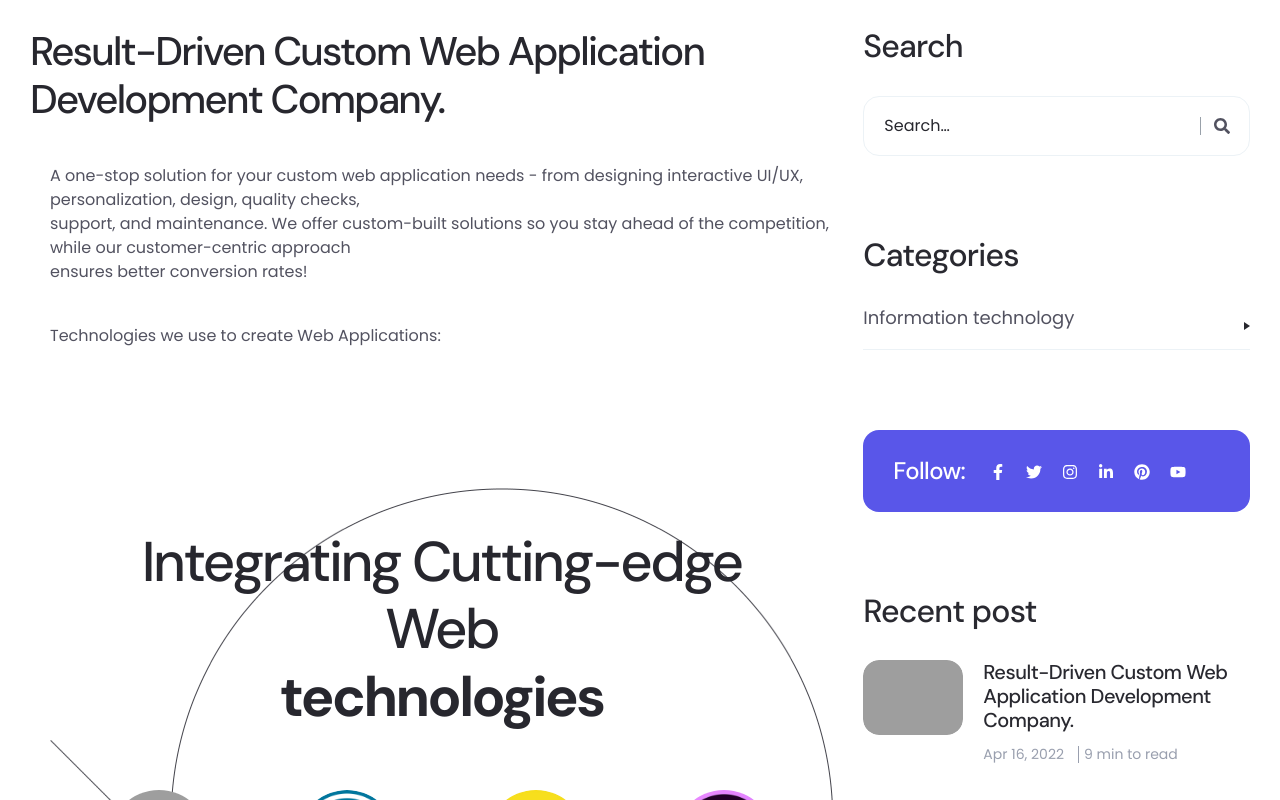
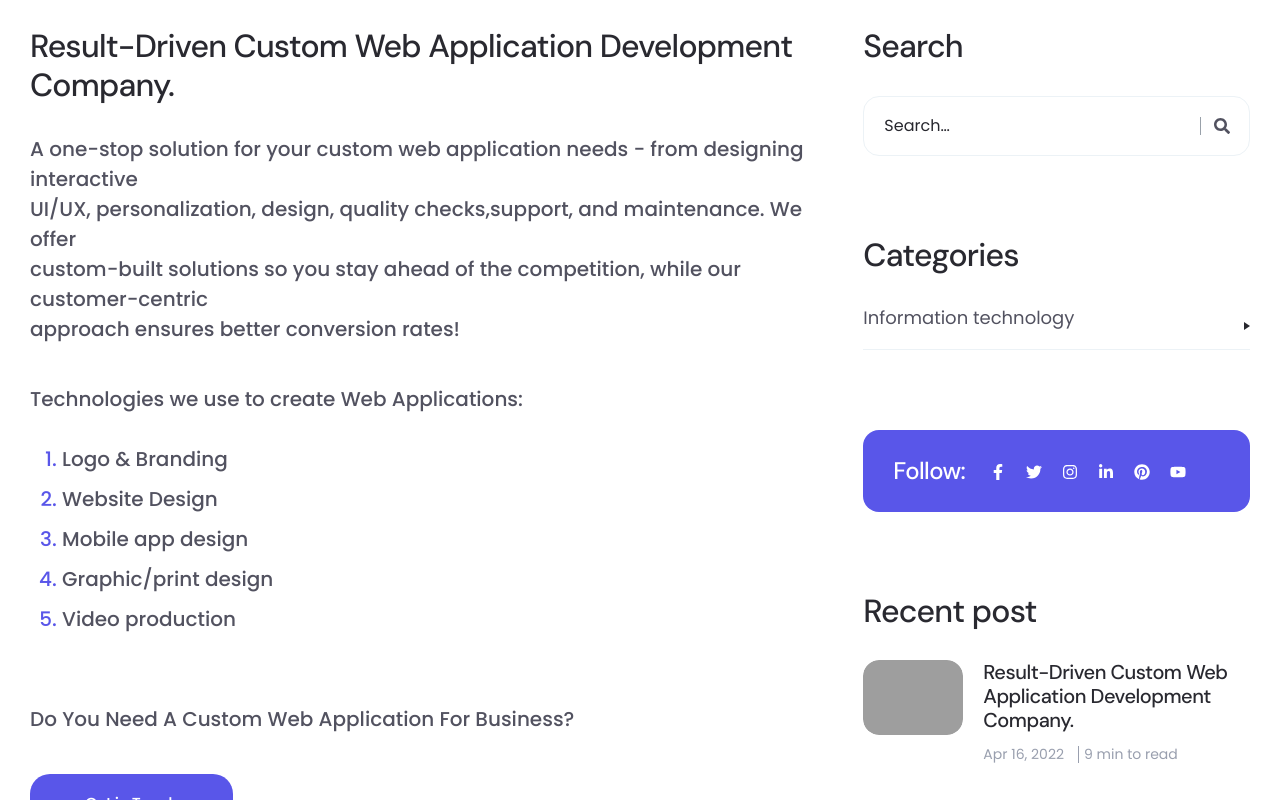
Before and after one commit to rohit-rai-0101rm/ca, a React (Create React App) app: page /blog-grid in a window 1280 px wide. Shown: the part 560-1360 px from the top of the page. Built offline with nearby package versions, Linux system fonts and the light colour scheme; grey boxes are pictures that could not be loaded.

Commit message:
web dev page done

```diff
--- a/src/assets/scss/default/_spacing.scss
+++ b/src/assets/scss/default/_spacing.scss
@@ -142,6 +142,9 @@
     margin-top: 200px;
 }
 .mt--250 {
+    margin-top: 270px;
+}
+.mt--webdevPadding {
     margin-top: 270px;
 }
 .mt--150 {
--- a/src/component/Frequently/Frequently.js
+++ b/src/component/Frequently/Frequently.js
@@ -9,7 +9,7 @@ const Frequently = () => {
     <div className="section section-padding-equal bg-color-light faq-area">
     <div className="container">
         <div className="row">
-        <center> <h2>Frequently asked questions</h2> </center>
+        <center> <h4 className='title'>Frequently asked questions</h4> </center>
 
             <div className="col-lg-12 col-xl-12">
                 <div className="faq-accordion">
--- a/src/component/ProcessFolllowed/ProcessFollowed.js
+++ b/src/component/ProcessFolllowed/ProcessFollowed.js
@@ -11,7 +11,7 @@ const ProcessFollowed = () => {
         <div className="section section-padding-equal bg-color-light faq-area">
             <div className="container">
                 <div className="row">
-                         <center>  <h3>Web Development Process followed by Dignifyd being a Website Development Agency</h3> </center>
+                         <center>  <h4>Web Development Process followed by Dignifyd being a Website Development Agency</h4> </center>
 
                     <div className="col-lg-5 col-xl-4">
 
--- a/src/component/ProfessionalService/ProfessionalService.js
+++ b/src/component/ProfessionalService/ProfessionalService.js
@@ -8,12 +8,12 @@ const ProfessionalService = () => {
     <div className="section section-padding case-study-featured-area">
                 <div className="container">
                     <div className="row">
-                    <div className="col-xl-7 col-lg-6">
+                    <div className="col-xl-5 col-lg-6">
                         <div className="case-study-featured-thumb text-start">
                         <img src={process.env.PUBLIC_URL + "/images/webService.png"} alt="travel" />
                         </div>
                     </div>
-                    <div className="col-xl-5 col-lg-6">
+                    <div className="col-xl-7 col-lg-6">
                         <div className="case-study-featured">
                         <div className="section-heading heading-left">
                             <h4 className="title">Our Professional Web Development Services will make your new website project a success</h4>
--- a/src/component/blog/BlogGridOne.js
+++ b/src/component/blog/BlogGridOne.js
@@ -1,32 +1,39 @@
-import React, { useState } from 'react';
-import { Link } from 'react-router-dom';
+import React, { useState } from "react";
+import { Link } from "react-router-dom";
 import BlogData from "../../data/blog/BlogData.json";
-import { slugify } from '../../utils';
-import { FaPlay, FaAngleRight, FaAngleLeft, FaArrowRight, FaArrowLeft } from "react-icons/fa";
-import FsLightbox from 'fslightbox-react';
+import { slugify } from "../../utils";
+import {
+  FaPlay,
+  FaAngleRight,
+  FaAngleLeft,
+  FaArrowRight,
+  FaArrowLeft,
+} from "react-icons/fa";
+import FsLightbox from "fslightbox-react";
 import Slider from "react-slick";
-import ReactPaginate from 'react-paginate';
-import ResultDriven2 from '../Resultdriven2/ResultDriven2';
-
+import ReactPaginate from "react-paginate";
+import ResultDriven2 from "../Resultdriven2/ResultDriven2";
 
 const allBlogData = BlogData;
 
-
 const BlogGridOne = () => {
-
   const [toggler, setToggler] = useState(false);
 
   function SlickNextArrow(props) {
     const { className, onClick } = props;
     return (
-          <div className={className} onClick={onClick}><FaAngleRight /></div>
+      <div className={className} onClick={onClick}>
+        <FaAngleRight />
+      </div>
     );
   }
 
   function SlickPrevArrow(props) {
     const { className, onClick } = props;
     return (
-          <div className={className} onClick={onClick}><FaAngleLeft /></div>
+      <div className={className} onClick={onClick}>
+        <FaAngleLeft />
+      </div>
     );
   }
 
@@ -38,8 +45,7 @@ const BlogGridOne = () => {
     slidesToScroll: 1,
     nextArrow: <SlickNextArrow />,
     prevArrow: <SlickPrevArrow />,
-
-    }
+  };
 
   const [blogs] = useState(allBlogData);
   const [pageNumber, setPageNumber] = useState(0);
@@ -49,66 +55,56 @@ const BlogGridOne = () => {
 
   const pageCount = Math.ceil(blogs.length / blogsPerPage);
 
-    const changePage = ({selected}) => {
+  const changePage = ({ selected }) => {
     setPageNumber(selected);
-    }
-
+  };
 
   return (
     <>
       {blogs.slice(pageVisited, pageVisited + blogsPerPage).map((data) => (
-                <div className="blog-grid" key={data.id}>
-                    <h3 className="title">
-                        <Link to={process.env.PUBLIC_URL + `/blog-details/${data.id}`}>{data.title}</Link>
-                    </h3>
+        <div className="" key={data.id}>
+          <h4 className="title">
+            <Link to={process.env.PUBLIC_URL + `/blog-details/${data.id}`}>
+              {data.title}
+            </Link>
+          </h4>
           <div className="author">
+            <div className="info">
+              <h6 className="author-name"></h6>
 
-                        <div className="info">
-                            <h6 className="author-name">
-                            </h6>
-
-                            <p>
-                          A one-stop solution for your custom web application needs - from designing interactive UI/UX, personalization, design, quality checks,<br/> support, and maintenance. We offer custom-built solutions so you stay ahead of the competition, while our customer-centric approach <br/> ensures better conversion rates!
+              <p className="innovate-list-para">
+                A one-stop solution for your custom web application needs - from
+                designing interactive <br /> UI/UX, personalization, design,
+                quality checks,support, and maintenance. We offer <br />{" "}
+                custom-built solutions so you stay ahead of the competition,
+                while our customer-centric <br /> approach ensures better
+                conversion rates!
               </p>
-                          <p>
+              <p className="innovate-list-para">
                 Technologies we use to create Web Applications:
               </p>
+              <div className="col-md-4 col-sm-6 mb--30">
+                <ol className="list-style">
+                  <li className="innovate-list-para">Logo &amp; Branding</li>
+                  <li className="innovate-list-para">Website Design</li>
+                  <li className="innovate-list-para">Mobile app design</li>
+                  <li className="innovate-list-para">Graphic/print design</li>
+                  <li className="innovate-list-para">Video production</li>
+                </ol>
+              </div>
 
-                      <div className="col-md-12 col-sm-12 mb--30">
-                                   <ResultDriven2/>
+              <p className="mt--80 innovate-list-para ">
+                Do You Need A Custom Web Application For Business?
+              </p>
+              <button type="submit" className="axil-btn touch ">
+                Get in Touch
+              </button>
             </div>
-                                <p className='mt--80'>Do You Need A Custom Web Application For Business?
-
-</p>
-            <button type="submit" className="axil-btn touch " >Get in Touch</button>
-
-                        </div>
-                    </div>
-                    <div className="post-thumbnail">
-                        {
-                            Array.isArray(data.large_thumb) ?
-                            <Slider {...slideSettings} className="slick-arrow-nav">
-                                {data.large_thumb.map((data, index) => (
-                                    <div className="slide-item" key={index}>
-                                    </div>
-                                ))}
-
-                            </Slider>
-                            : <Link to={process.env.PUBLIC_URL + `/blog-details/${data.id}`}>
-
-
-                            </Link>
-                        }
-
-
           </div>
         </div>
       ))}
-
-
-
     </>
-    )
-}
+  );
+};
 
 export default BlogGridOne;
--- /dev/null
+++ b/src/component/service/ServicePropWebDev.js
@@ -0,0 +1,29 @@
+import React from 'react';
+import { Link } from 'react-router-dom';
+import { slugify } from '../../utils';
+
+
+
+const ServicePropWebDev = ({colSize, serviceStyle, serviceData}) => {
+
+    return (
+		<>
+			{serviceData.map((data, index) => (
+				<div className={colSize} key={index} >
+					<div className={`services-grid ${serviceStyle}`}>
+
+						<div className="content">
+							<h5 className="title">
+								<Link to={process.env.PUBLIC_URL + `/service-details/${slugify(data.title)}`}>{data.title}</Link>
+							</h5>
+							<p>{data.description}</p>
+							<Link to={process.env.PUBLIC_URL + `/service-details/${slugify(data.title)}`} className="more-btn">Find out more</Link>
+						</div>
+					</div>
+			 	</div>
+			))}
+		</>
+    )
+}
+
+export default ServicePropWebDev;
--- a/src/data/service/ServiceSeo.json
+++ b/src/data/service/ServiceSeo.json
@@ -23,7 +23,7 @@
     {
         "image": "/images/icon/icon-27.png",
         "title": "SEO Audits",
-        "description": "Don’t have a clue about your site’s degrading performance? Let Uplers- the SEO service provider audit your site’s important aspects including traffic sources, metadata, meta descriptions and keyword analysis.",
+        "description": "Don’t have a clue about your site’s degrading performance? Let Dignifyd- the SEO service provider audit your site’s important aspects including traffic sources, metadata, meta descriptions and keyword analysis.",
         "cate": "Design"
     },
     {
```
Also changed, not shown: src/component/WebdevIntro/WebdevIntro.js (+4 -4 lines), src/data/service/ServiceWebDev.json (added, +17 -0 lines), src/pages/Webdevelopment.js (+48 -28 lines). Lines whose indentation alone changed are shown as unchanged.
